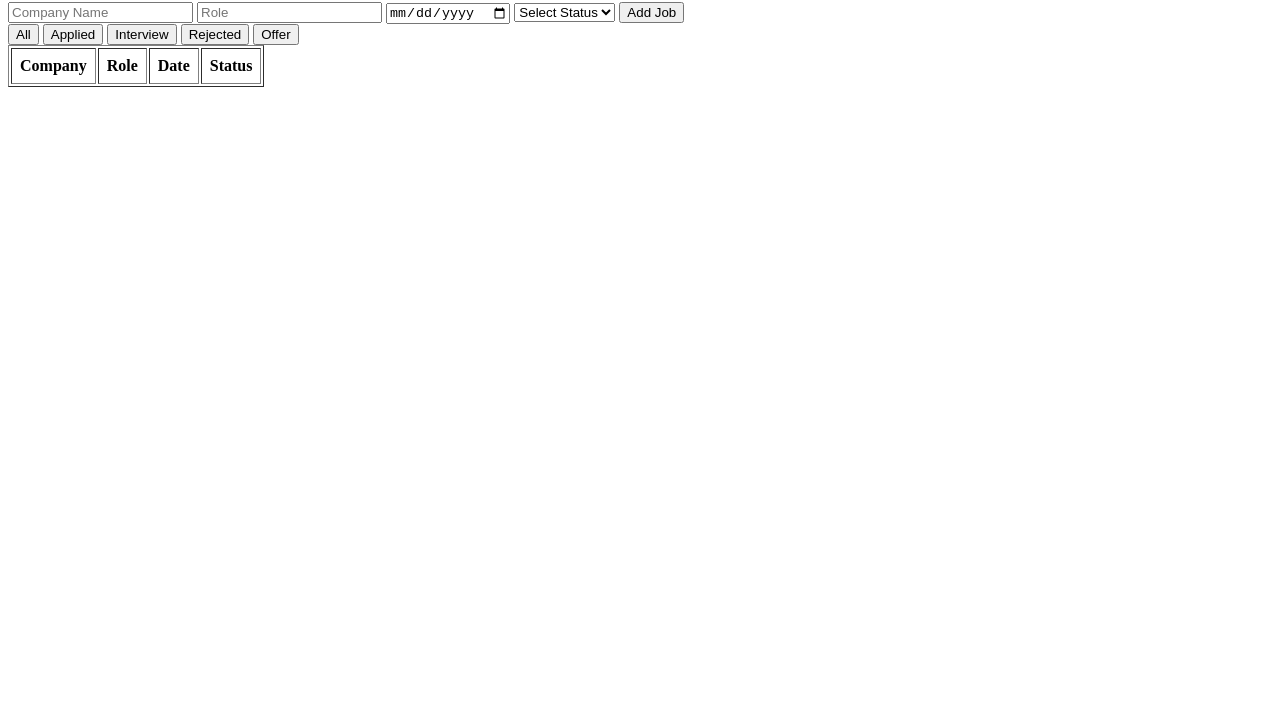
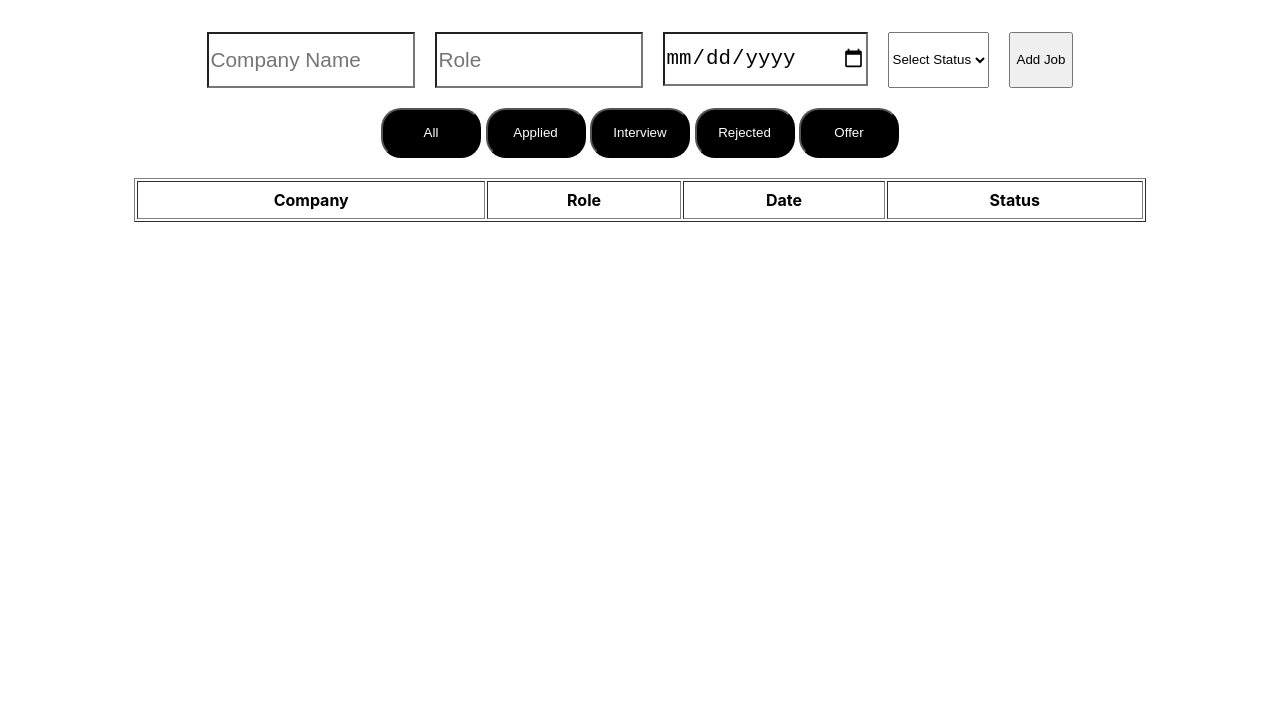
Before and after one commit to buildinrythm/Application-tracker, a plain HTML site: page index.html in a window 1280 px wide. Shown: the part 78-800 px from the top of the page. Drawn offline with Linux system fonts and the light colour scheme.

Commit message:
Styled the buttons and centered the items

```diff
--- a/index.html
+++ b/index.html
@@ -3,6 +3,7 @@
 <head>
   <meta charset="UTF-8" />
   <meta name="viewport" content="width=device-width, initial-scale=1.0"/>
+  <link rel="stylesheet" href="styles.css">
   <title>Job Application Tracker</title>
 </head>
 <body>
--- /dev/null
+++ b/styles.css
@@ -0,0 +1,43 @@
+body{
+  display: flex;
+  flex-direction: column;
+  align-items: center;
+  gap: 20px;
+  font-family: 'Inter', sans-serif;
+
+}
+.delete-btn {
+  background-color: red;
+  color: white;
+  border: none;
+  padding: 5px 10px;
+  cursor: pointer;
+  border-radius: 4px;
+}
+
+#job-table {
+  width: 80%;
+}
+
+#job-form {
+  display: flex;
+  justify-content: flex-start;
+  gap: 20px;
+}
+
+#filters button{
+  height: 50px;
+  width: 100px;
+  background-color: black;
+  color: white;
+  gap: 20px;
+  border-radius: 20px;
+}
+
+#job-form input{
+  height: 50px;
+  width: 200px;
+  font-size: 1.3rem;
+  background-color: rgb(255, 255, 255);
+  plac
+}
```
